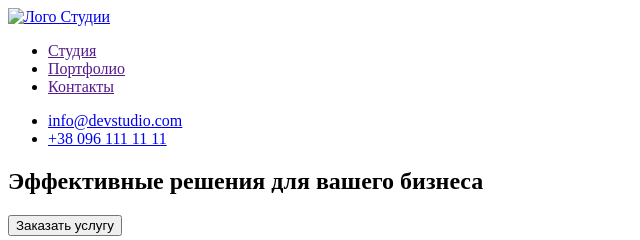
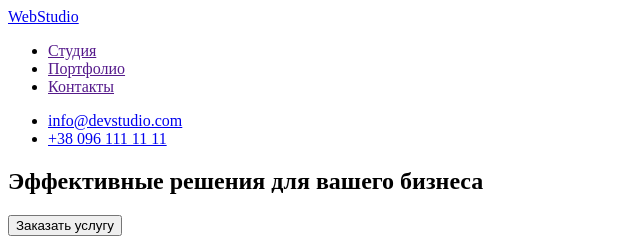
Before and after one commit to SabDuee/goit-markup-hw-01, a plain HTML site: page index.html in a window 1280 px wide. Shown: the top 240 px of the page, 0-640 px from the left. Drawn offline with Linux system fonts and the light colour scheme.

Commit message:
Исправил

```diff
--- a/index.html
+++ b/index.html
@@ -11,7 +11,7 @@
   <header>
 
     <nav>
-    <a href="./"><img src="WebStudio" alt="Лого Студии" width="145"></a>
+    <a href="./">WebStudio</a>
       <ul>
           <li><a href="">Студия</a></li>
           <li><a href="">Портфолио</a></li>
@@ -91,7 +91,7 @@
 
 </main>
   <footer>
-            <a href="index.html"><img src="WebStudio" alt="ЛоготипСтудии"></a>
+            <a href="index.html">WebStudio</a>
             <address> <ul><li> г. Киев, пр-т Леси Украинки, 26  </li>
             <li><a href="mailto:info@devstudio.com">info@devstudio.com</a></li>
             <li><a href="tel:+380961111111">+38 096 111 11 11</a></li>
```
